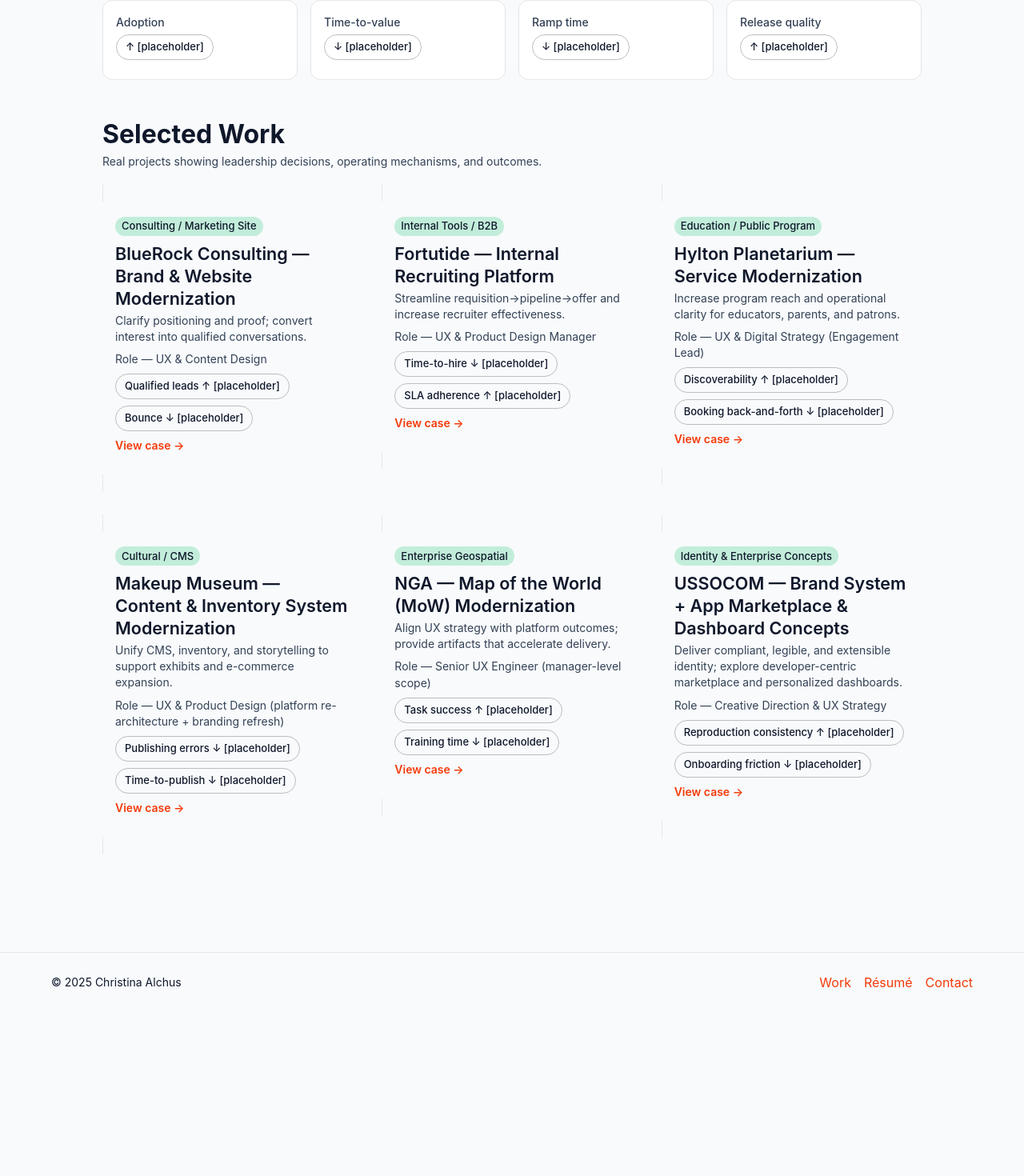
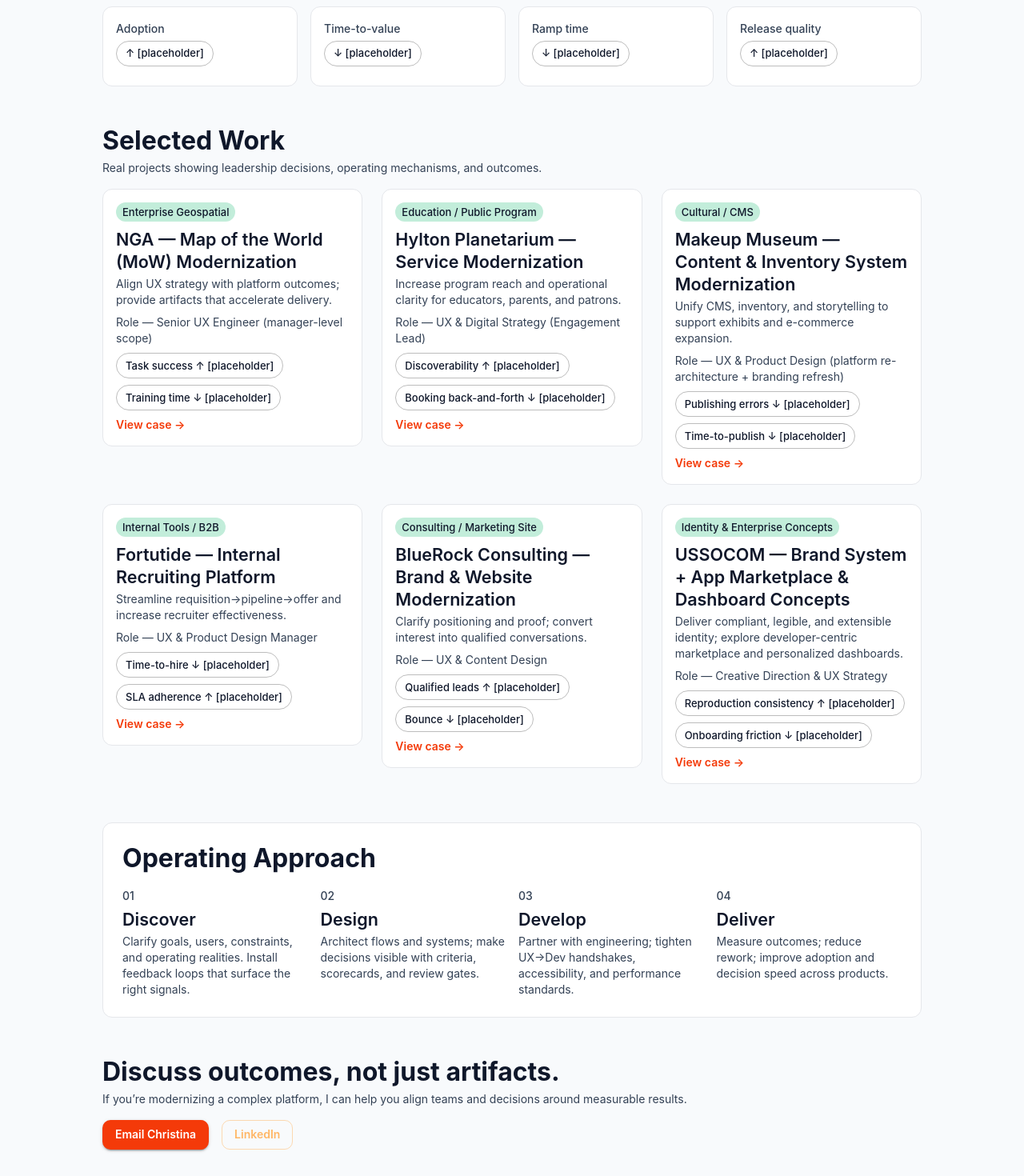
Before and after one commit to cmalchus3/scienceofdesign, a Next.js app: page / in a window 1280 px wide. Shown: the part 446-1916 px from the top of the page at 80% size. Before the commit the page ends 1711 px from the top, so only its background shows below. Built offline with nearby package versions, Linux system fonts and the light colour scheme.

Commit message:
Refactor Home component to use getHome data

```diff
--- a/app/page.tsx
+++ b/app/page.tsx
@@ -1,10 +1,12 @@
 import Link from 'next/link';
-import { getAllWork } from '@/lib/content';
-import { Container, Box, Typography, Button, Grid, Card, CardContent, Chip, Stack } from '@mui/material';
+import { getAllWork, getHome } from '@/lib/content';
+import {
+  Container, Box, Typography, Button, Grid, Card, CardContent, Chip, Stack, CardActionArea, Divider, Paper
+} from '@mui/material';
 
 function StatTile({ label, value }: { label: string; value: string }) {
   return (
-    <Card variant="outlined" sx={{ height: '100%' }}>
+    <Card variant="outlined" sx={{ height: '100%' }} aria-label={`${label} ${value}`}>
       <CardContent>
         <Typography variant="subtitle2" sx={{ color: 'text.secondary', mb: .5 }}>{label}</Typography>
         <Chip label={value} variant="outlined" />
@@ -16,59 +18,117 @@
 export const dynamic = 'force-static';
 
 export default async function Home() {
-  const work = await getAllWork();
-  const items = [...work].slice(0, 6);
+  const [home, allWork] = await Promise.all([getHome(), getAllWork()]);
+  // Order selected items per home.featuredWork
+  const workMap = new Map(allWork.map(w => [w.slug, w]));
+  const featured = home.featuredWork
+    .map(slug => workMap.get(slug))
+    .filter(Boolean);
 
   return (
     <Container maxWidth="lg" sx={{ py: { xs: 3, md: 6 } }}>
+      {/* Hero */}
       <Box component="section" aria-labelledby="hero-heading" sx={{ mb: 6 }}>
         <Typography id="hero-heading" variant="h1" sx={{ mb: 1 }}>
-          I align Product, Design, and Engineering to deliver the right outcomes under real constraints.
+          {home.hero.title}
         </Typography>
         <Typography variant="body1" sx={{ color: 'text.secondary', maxWidth: 900 }}>
-          UX & Product Design Manager focused on modernizing complex, multi-product ecosystems with clear decision mechanisms and measurable results.
+          {home.hero.subhead}
         </Typography>
         <Stack direction={{ xs: 'column', sm: 'row' }} spacing={2} sx={{ mt: 2 }}>
-          <Button component={Link} href="/work" variant="contained">View Selected Work</Button>
-          <Button component={Link} href="/resume" variant="outlined" color="secondary">View Résumé</Button>
+          {home.hero.ctas.map((c, i) => (
+            <Button
+              key={i}
+              component={Link}
+              href={c.href}
+              variant={c.variant === 'outlined' ? 'outlined' : 'contained'}
+              color={c.variant === 'outlined' ? 'secondary' : 'primary'}
+            >
+              {c.label}
+            </Button>
+          ))}
         </Stack>
-
-        <Grid container spacing={2} sx={{ mt: 3 }}>
-          <Grid item xs={12} sm={6} md={3}><StatTile label="Adoption" value="↑ [placeholder]" /></Grid>
-          <Grid item xs={12} sm={6} md={3}><StatTile label="Time-to-value" value="↓ [placeholder]" /></Grid>
-          <Grid item xs={12} sm={6} md={3}><StatTile label="Ramp time" value="↓ [placeholder]" /></Grid>
-          <Grid item xs={12} sm={6} md={3}><StatTile label="Release quality" value="↑ [placeholder]" /></Grid>
-        </Grid>
       </Box>
 
-      <Box component="section" aria-labelledby="work-heading">
+      {/* KPI / Outcome tiles */}
+      {home.metrics?.length ? (
+        <Grid container spacing={2} sx={{ mb: 6 }}>
+          {home.metrics.map((m, i) => (
+            <Grid key={i} item xs={12} sm={6} md={3}>
+              <StatTile label={m.label} value={m.value} />
+            </Grid>
+          ))}
+        </Grid>
+      ) : null}
+
+      {/* Featured Work */}
+      <Box component="section" aria-labelledby="work-heading" sx={{ mb: 6 }}>
         <Typography id="work-heading" variant="h2" sx={{ mb: .5 }}>Selected Work</Typography>
         <Typography variant="body2" sx={{ color: 'text.secondary', mb: 2 }}>
           Real projects showing leadership decisions, operating mechanisms, and outcomes.
         </Typography>
 
         <Grid container spacing={3}>
-          {items.map((item) => (
+          {featured.map((item: any) => (
             <Grid key={item.slug} item xs={12} sm={6} md={4}>
-              <Card component={Link as any} href={`/work/${item.slug}`} variant="outlined"
-                sx={{ textDecoration: 'none', ':hover': { boxShadow: 3, transform: 'translateY(-2px)' }, transition: 'box-shadow .2s, transform .2s' }}>
+              <Card variant="outlined">
+                <CardActionArea component={Link} href={`/work/${item.slug}`} aria-label={`View ${item.title}`}>
                   <CardContent>
                     <Chip size="small" label={item.domain} sx={{ mb: 1, bgcolor: 'info.main', color: 'text.primary' }} />
                     <Typography variant="h3" sx={{ mb: .5 }}>{item.title}</Typography>
                     <Typography variant="body2" sx={{ color: 'text.secondary', mb: 1 }}>{item.goal}</Typography>
                     <Typography variant="body2" sx={{ color: 'text.secondary', mb: 1 }}>Role — {item.role}</Typography>
                     {item.kpis?.length ? (
-                    <Stack direction="row" spacing={1} useFlexGap flexWrap="wrap">
-                      {item.kpis.slice(0, 2).map((k, i) => <Chip key={i} label={k} variant="outlined" />)}
+                      <Stack direction="row" spacing={1} useFlexGap flexWrap="wrap" aria-label="Key outcomes">
+                        {item.kpis.slice(0, 2).map((k: string, i: number) => <Chip key={i} label={k} variant="outlined" />)}
                       </Stack>
                     ) : null}
                     <Typography variant="body2" sx={{ mt: 1, fontWeight: 600, color: 'primary.main' }}>View case →</Typography>
                   </CardContent>
+                </CardActionArea>
               </Card>
             </Grid>
           ))}
         </Grid>
       </Box>
+
+      {/* Process band: Discover / Design / Develop / Deliver */}
+      {home.process?.length ? (
+        <Paper component="section" elevation={0} sx={{ border: '1px solid #E5E7EB', p: { xs: 2, md: 3 }, mb: 6 }} aria-labelledby="process-heading">
+          <Typography id="process-heading" variant="h2" sx={{ mb: 2 }}>Operating Approach</Typography>
+          <Grid container spacing={2}>
+            {home.process.map((p, i) => (
+              <Grid key={i} item xs={12} sm={6} md={3}>
+                <Box sx={{ display: 'flex', flexDirection: 'column', height: '100%' }}>
+                  <Typography variant="subtitle2" sx={{ color: 'text.secondary', mb: .5 }}>{String(i + 1).padStart(2, '0')}</Typography>
+                  <Typography variant="h3" sx={{ mb: .5 }}>{p.name}</Typography>
+                  <Typography variant="body2" sx={{ color: 'text.secondary' }}>{p.desc}</Typography>
+                </Box>
+              </Grid>
+            ))}
+          </Grid>
+        </Paper>
+      ) : null}
+
+      {/* Footer CTA */}
+      {home.footerCta ? (
+        <Box component="section" aria-labelledby="cta-heading" sx={{ mt: 2 }}>
+          <Typography id="cta-heading" variant="h2" sx={{ mb: .5 }}>{home.footerCta.title}</Typography>
+          {home.footerCta.sub ? (
+            <Typography variant="body2" sx={{ color: 'text.secondary', mb: 2 }}>{home.footerCta.sub}</Typography>
+          ) : null}
+          <Stack direction={{ xs: 'column', sm: 'row' }} spacing={2}>
+            <Button component={Link} href={home.footerCta.primary.href} variant="contained">
+              {home.footerCta.primary.label}
+            </Button>
+            {home.footerCta.secondary ? (
+              <Button component={Link} href={home.footerCta.secondary.href} variant="outlined" color="secondary">
+                {home.footerCta.secondary.label}
+              </Button>
+            ) : null}
+          </Stack>
+        </Box>
+      ) : null}
     </Container>
   );
 }
```
Lines whose indentation alone changed are shown as unchanged.
